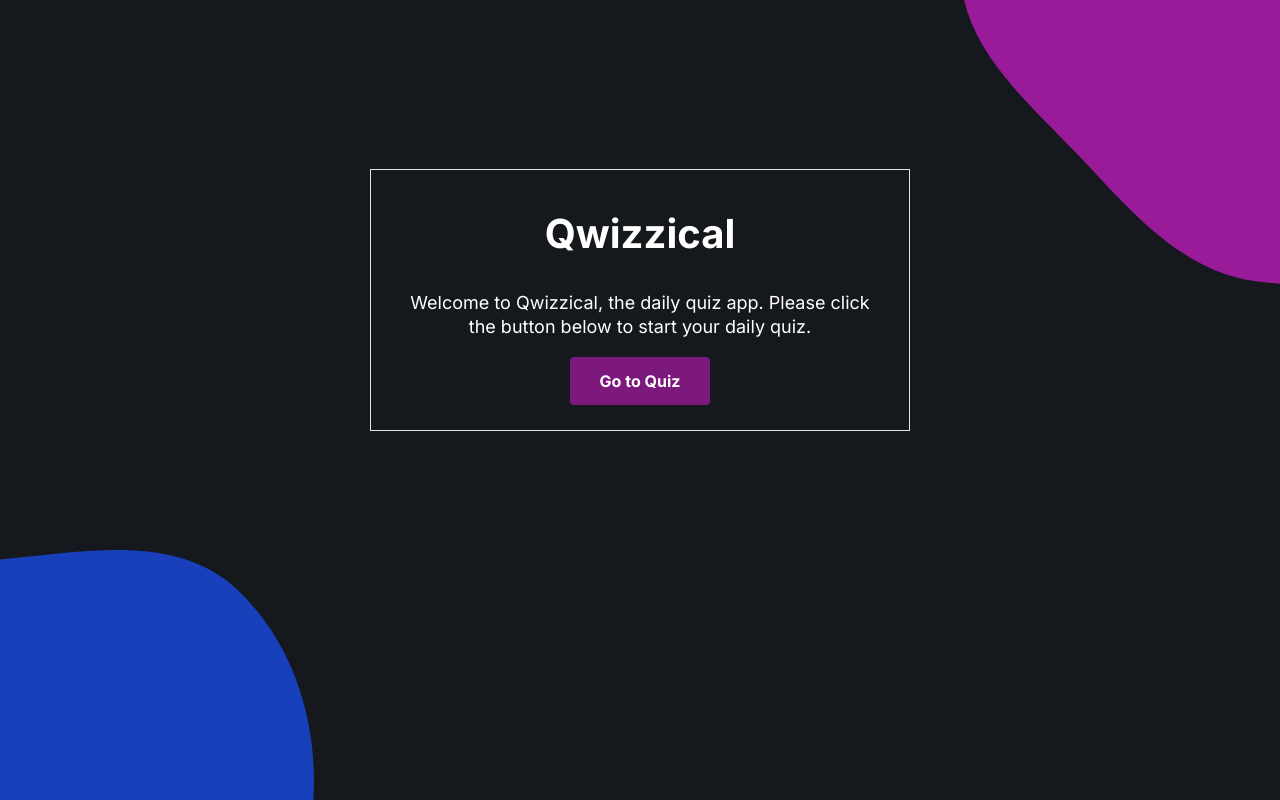
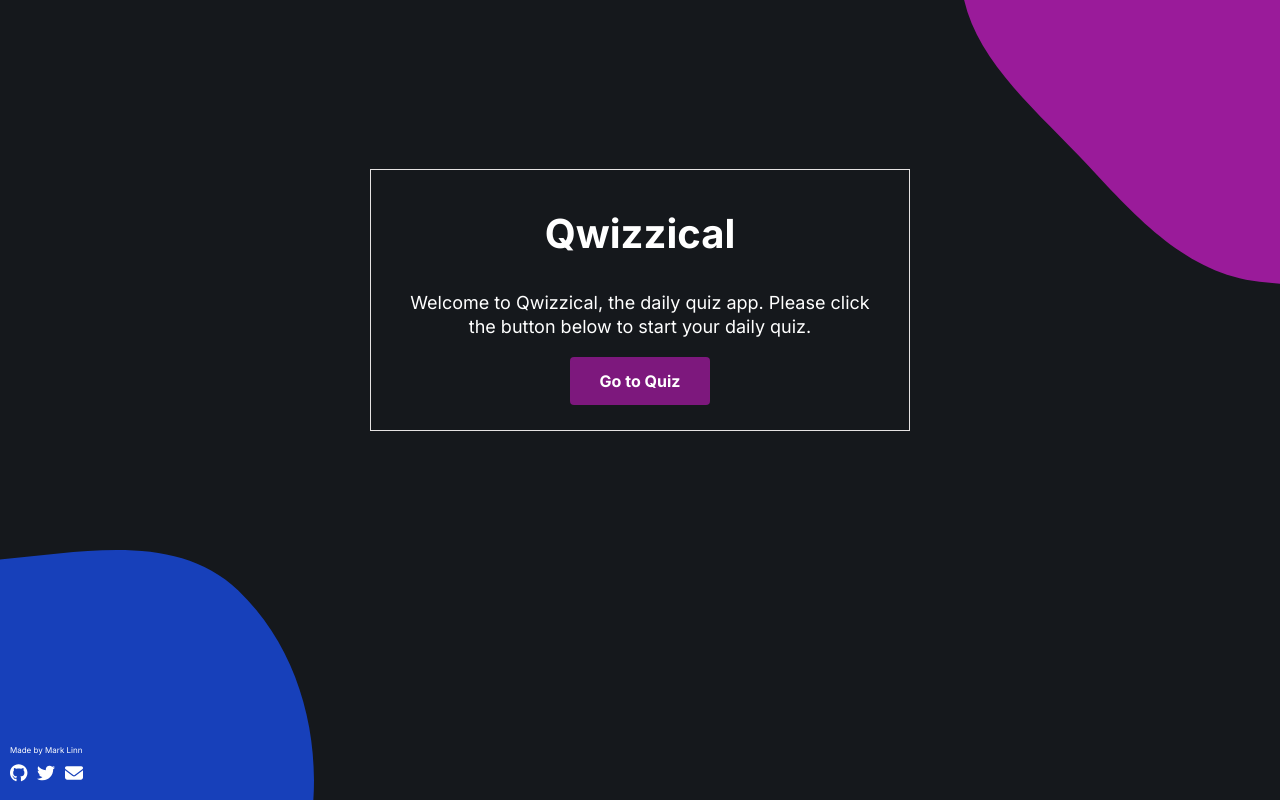
Before and after one commit to marktlinn/qwizzical, a React (Vite) app: page / in a window 1280 px wide. Built offline with nearby package versions, Linux system fonts and the light colour scheme.

Commit message:
add footer component

```diff
--- a/package.json
+++ b/package.json
@@ -9,6 +9,9 @@
     "preview": "vite preview"
   },
   "dependencies": {
+    "@fortawesome/free-brands-svg-icons": "^6.2.0",
+    "@fortawesome/free-solid-svg-icons": "^6.2.0",
+    "@fortawesome/react-fontawesome": "^0.2.0",
     "nanoid": "^4.0.0",
     "normalize.css": "^8.0.1",
     "react": "^18.2.0",
--- a/src/App.jsx
+++ b/src/App.jsx
@@ -2,6 +2,7 @@ import { useState } from 'react';
 // pages and components
 import Welcome from '../src/pages/Welcome';
 import Quiz from './pages/Quiz';
+import Footer from './components/Footer';
 import blueBlob from './assets/blueBlob.svg';
 import purpleBlob from './assets/purpleBlob.svg';
 
@@ -9,7 +10,7 @@ function App() {
   //setting states
   const [startGame, setStartGame] = useState(false)
   return (
-        <div>
+        <div className='main'>
               {!startGame ?
               <Welcome
                 startGame={startGame}
@@ -18,6 +19,7 @@ function App() {
               <Quiz/>}
               <img className='blueBlob' src={blueBlob} alt="floating blob of blue colour" />
               <img className='purpleBlob' src={purpleBlob} alt="floating blob of purple colour" />
+          <Footer/>
         </div>
   )
 }
--- /dev/null
+++ b/src/components/Footer.jsx
@@ -0,0 +1,21 @@
+import React from 'react';
+import { FontAwesomeIcon } from '@fortawesome/react-fontawesome';
+import  { faEnvelope } from '@fortawesome/free-solid-svg-icons'
+import { faGithub, faTwitter} from '@fortawesome/free-brands-svg-icons'
+
+const Footer = () => {
+    return (
+        <footer>
+            <div>
+            <span><small>Made by Mark Linn</small></span>
+            </div>
+            <div className='profile-tags'>
+            <a href="https://github.com/marksist300"><FontAwesomeIcon icon={faGithub} /></a>
+            <a href="https://twitter.com/marksist_300"><FontAwesomeIcon icon={faTwitter} /></a>
+            <a href="mailto:marklinndev@gmail.com"><FontAwesomeIcon icon={faEnvelope} /></a>
+            </div>
+        </footer>
+    )
+}
+
+export default Footer
--- a/src/index.scss
+++ b/src/index.scss
@@ -26,11 +26,20 @@ p{
   color: white;
 }
 body {
+  min-height: 92vh;
+  display: flex;
+  flex-direction: column;
   height: 100%;
   margin: 0;
   background-color: $background-dark;
   color: #fff;
   padding: 5rem 1rem 1rem 1rem;
+}
+
+.main{
+  min-height: 92vh;
+  display: flex;
+  flex-direction: column;
 }
 
 .welcome-page{
@@ -172,11 +181,11 @@ body {
     gap: 2rem;
 
     button{
-      border: 1px solid #102e86;
+      border: 2px solid #102e86;
       background: $button-selected;
       font-weight: 700;
       font-size: 1.4rem;
-      padding: .5rem;
+      padding: 1rem .5rem;
       border-radius: 1rem;
       color: #FFF;
     }
@@ -208,3 +217,14 @@ body {
   z-index: -10;
   height: 40rem;
 }
+
+
+footer{
+  margin-top: auto;
+  .profile-tags{
+    display: flex;
+    align-items: center;
+    gap: 1rem;
+    font-size: 1.8rem;
+  }
+}
```
Also changed, not shown: 1 other file (tests, documents, lock files or other folders). Lines whose indentation alone changed are shown as unchanged.
